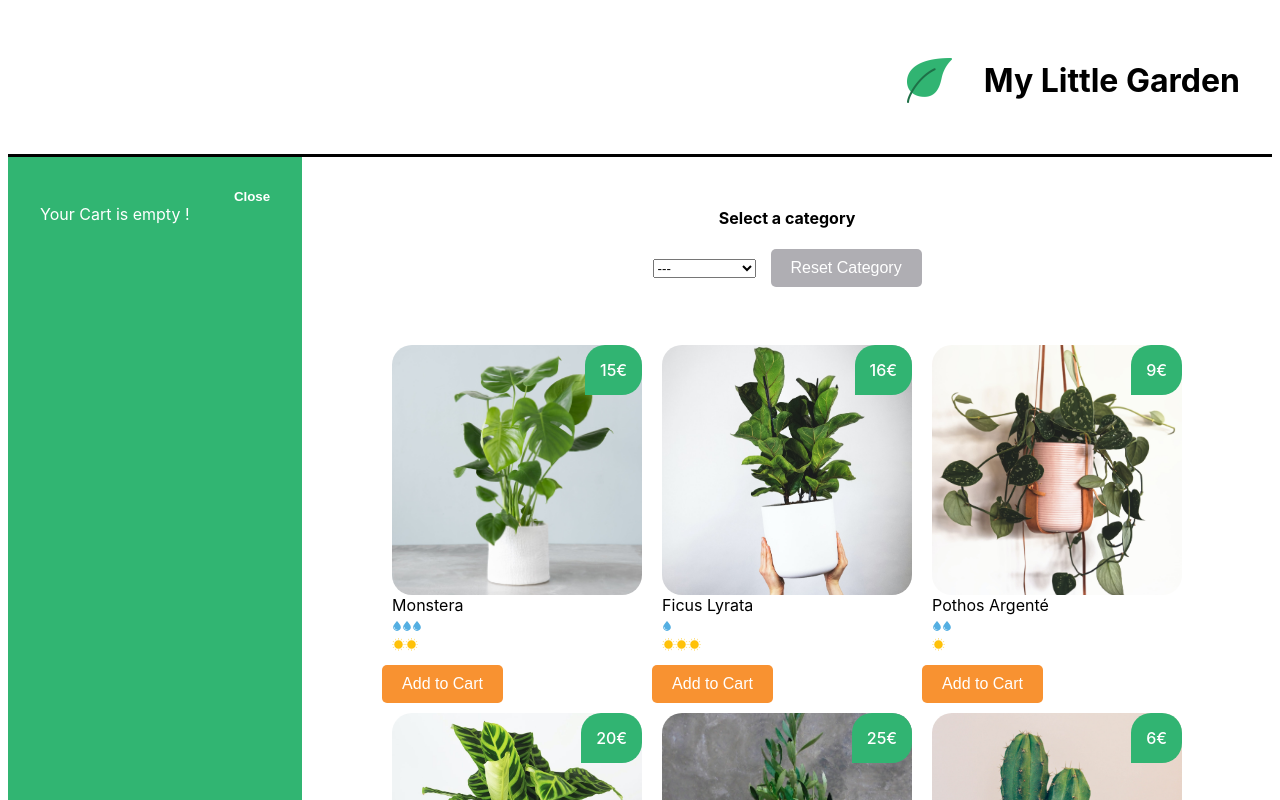
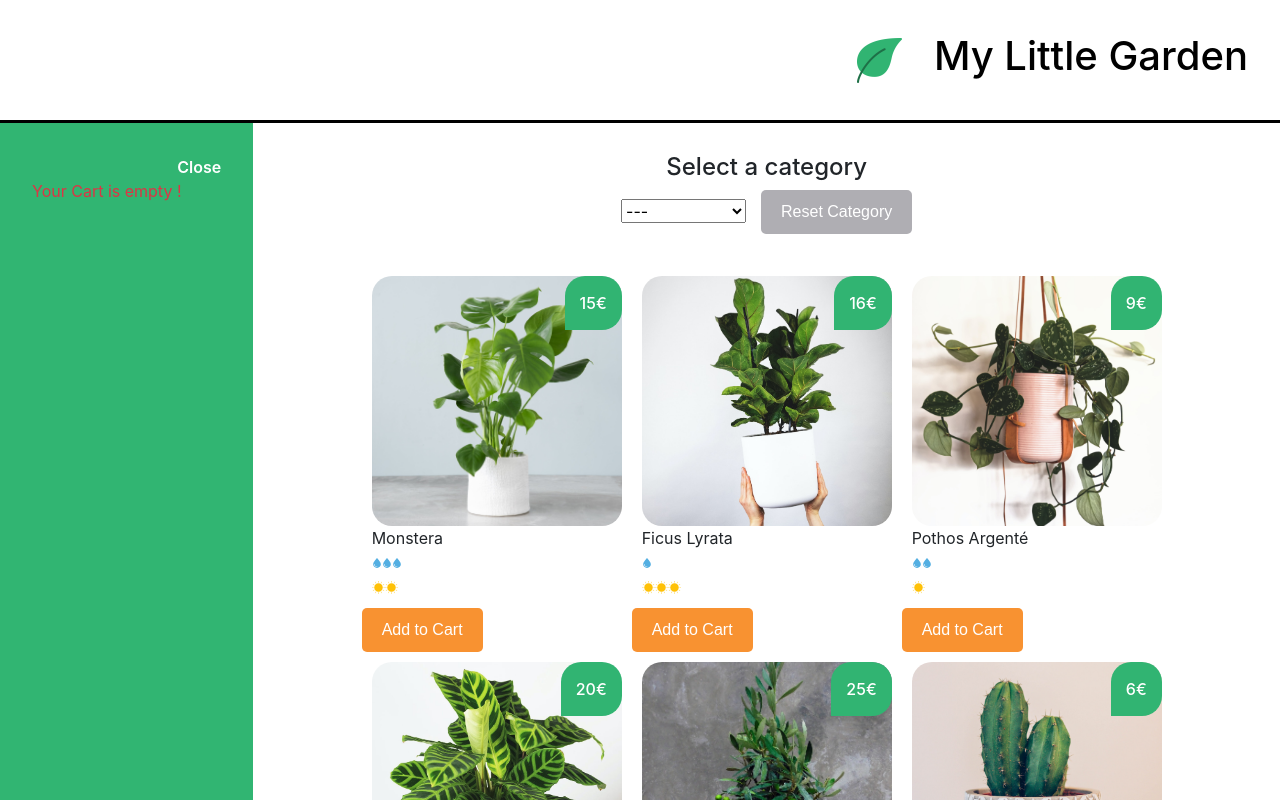
Before and after one commit to selsebil-ben/My-Little-Garden, a Next.js app: page / in a window 1280 px wide. Shown: the top 800 px of the page. Built offline with nearby package versions, Linux system fonts and the light colour scheme.

Commit message:
install bootstrap

```diff
--- a/src/app/layout.tsx
+++ b/src/app/layout.tsx
@@ -1,3 +1,4 @@
+import 'bootstrap/dist/css/bootstrap.css';
 import type { Metadata } from "next";
 import { Inter } from "next/font/google";
 import "./globals.css";
--- a/src/components/Cart.tsx
+++ b/src/components/Cart.tsx
@@ -8,7 +8,7 @@ function Cart({ cart, updateCart } : any) {
 		0
 	)
 	useEffect(() => {
-		document.title = `LMJ: ${total}€ d'achats`
+		document.title = `MLG: ${total}€ in cart`
 	}, [total])
 
 	return isOpen ? (
@@ -33,15 +33,15 @@ function Cart({ cart, updateCart } : any) {
 					<button className={styles.otherbutton} onClick={() => updateCart([])}>Clear your Cart</button>
 				</div>
 			) : (
-				<div>Your Cart is empty !</div>
+				<div className='text-danger'>Your Cart is empty !</div>
 			)}
 		</div>
 	) : (
 		<div className={styles.lmjcartclosed}>
 			<button
 				className={styles.lmjcarttogglebutton}
-				onClick={() => setIsOpen(true)}
-			>
+				onClick={() => setIsOpen(true)}>
+
 				Open the cart
 			</button>
 		</div>
```
Also changed, not shown: package.json (+5 -4 lines), 1 other file (tests, documents, lock files or other folders).
